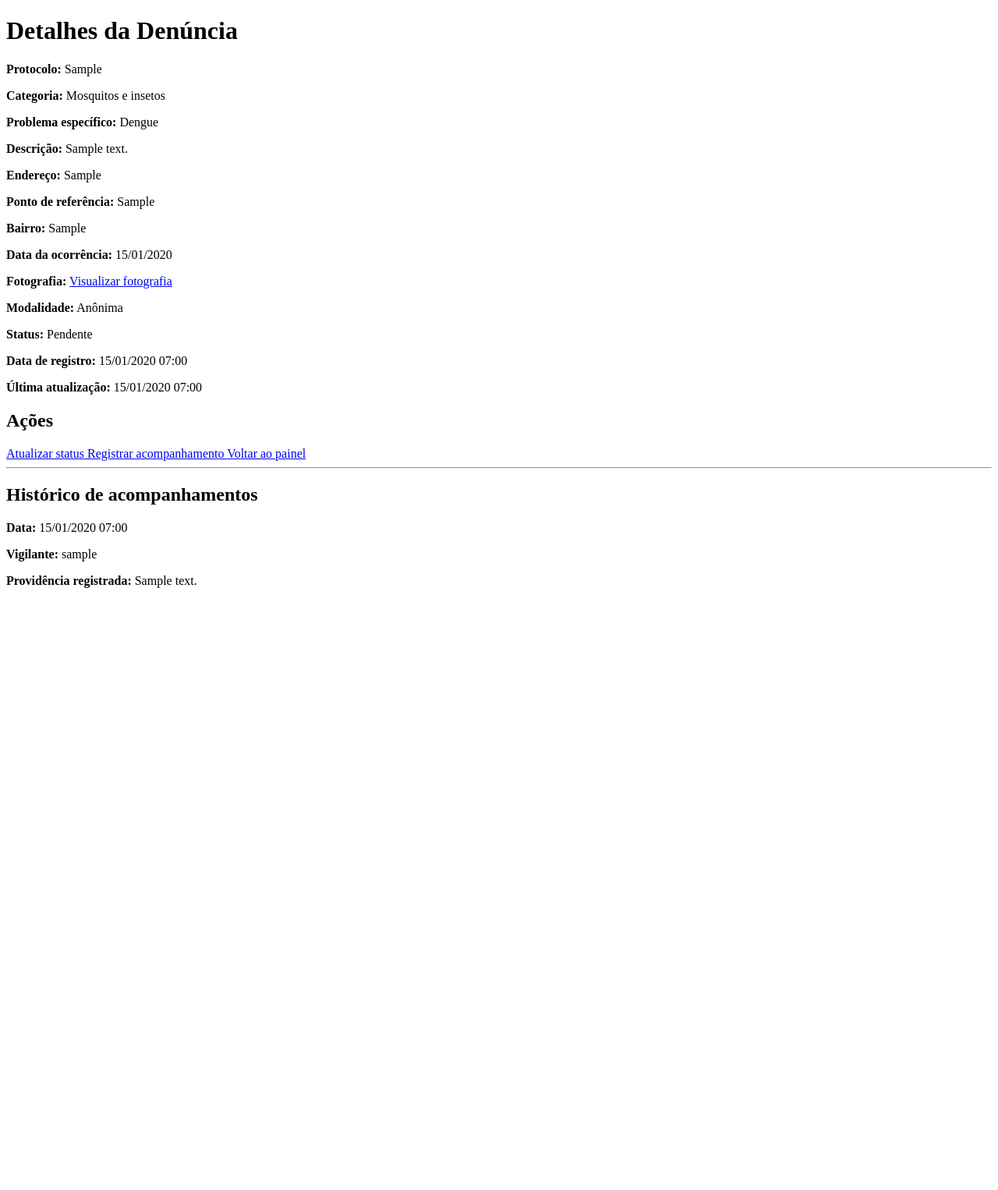
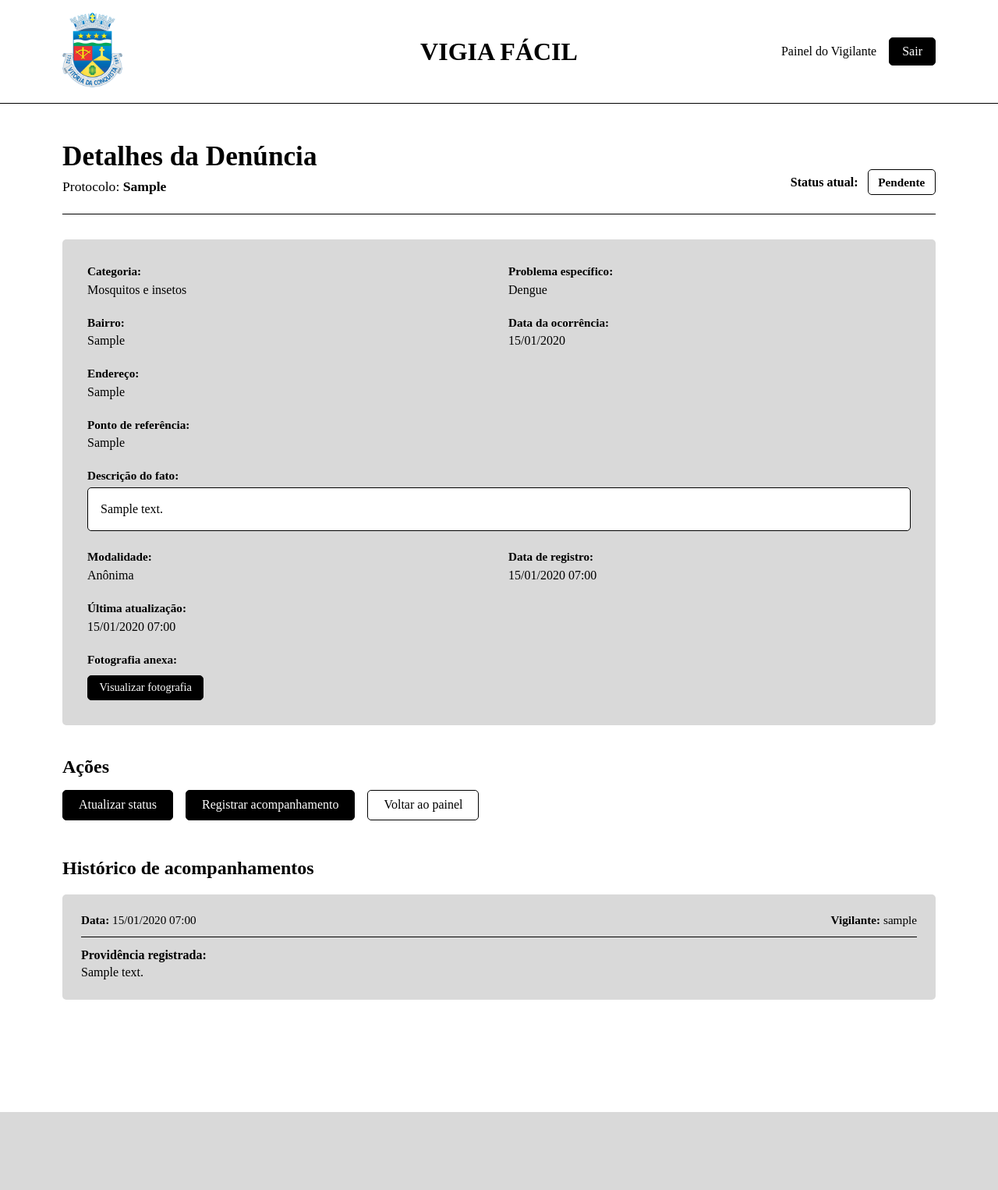
Before and after one commit to livia-trindade/vigiafacil, a Django app: page /painel/denuncia/1/ in a window 1280 px wide. Shown: the whole page at 78% size. Before the commit the page ends 754 px from the top, so only its background shows below. Run offline with Django 4.2, Linux system fonts and the light colour scheme; a user stored in the database is signed in; tables that the repository leaves empty hold one stand-in row (values such as "Sample post").

Commit message:
Criando css do detalhamento da denuncia

```diff
--- /dev/null
+++ b/painel/static/painel/css/detalhes.css
@@ -0,0 +1,335 @@
+body {
+    margin: 0;
+    color: #000000;
+    background-color: #ffffff;
+}
+
+a {
+    text-decoration: none;
+}
+
+button {
+    font-family: inherit;
+}
+
+.container {
+    margin: 0 auto;
+    padding-left: 5rem;
+    padding-right: 5rem;
+}
+
+/* CABEÇALHO */
+
+header {
+    border-bottom: 1px solid #000000;
+    background-color: #ffffff;
+}
+
+.cabecalho-conteudo {
+    display: grid;
+    grid-template-columns: 1fr auto 1fr;
+    align-items: center;
+    padding-top: 1rem;
+    padding-bottom: 1rem;
+}
+
+header img {
+    width: auto;
+    height: 6rem;
+}
+
+.titulo {
+    margin: 0;
+    font-size: 2rem;
+    text-align: center;
+}
+
+.acoes-cabecalho {
+    display: flex;
+    align-items: center;
+    justify-content: flex-end;
+    gap: 1rem;
+}
+
+.identificacao {
+    color: #000000;
+    font-size: 1rem;
+}
+
+.btn-sair {
+    color: #ffffff;
+    background: #000000;
+    font-size: 1rem;
+    border: 1px solid #000000;
+    border-radius: 5px;
+    padding: 0.5rem 1rem;
+    cursor: pointer;
+}
+
+.btn-sair:hover,
+.btn-primario:hover,
+.btn-foto:hover {
+    background-color: #333333;
+}
+
+/* PÁGINA DE DETALHES */
+
+.detalhes-pagina {
+    padding-top: 3rem;
+    padding-bottom: 4rem;
+}
+
+.topo-detalhes {
+    display: flex;
+    justify-content: space-between;
+    align-items: flex-end;
+    margin-bottom: 2rem;
+    border-bottom: 1px solid #000000;
+    padding-bottom: 1.5rem;
+}
+
+.titulo-bloco h2 {
+    margin: 0 0 0.5rem;
+    font-size: 2.2rem;
+}
+
+.titulo-bloco p {
+    margin: 0;
+    font-size: 1.1rem;
+}
+
+.protocolo-destaque {
+    font-weight: bold;
+}
+
+.status-box {
+    display: flex;
+    align-items: center;
+    gap: 0.75rem;
+}
+
+.status-rotulo {
+    font-size: 1rem;
+    font-weight: bold;
+}
+
+.badge-status {
+    background-color: #ffffff;
+    border: 1px solid #000000;
+    border-radius: 5px;
+    padding: 0.4rem 0.8rem;
+    font-size: 0.95rem;
+    font-weight: bold;
+}
+
+/* CARTÃO DE INFORMAÇÕES */
+
+.card-bloco {
+    background-color: #D9D9D9;
+    border-radius: 5px;
+    padding: 2rem;
+    margin-bottom: 2.5rem;
+}
+
+.info-grid {
+    display: grid;
+    grid-template-columns: repeat(2, 1fr);
+    gap: 1.5rem;
+}
+
+.campo {
+    display: flex;
+    flex-direction: column;
+    gap: 0.35rem;
+    font-size: 1rem;
+}
+
+.campo strong {
+    font-size: 0.95rem;
+}
+
+.campo-completo {
+    grid-column: 1 / -1;
+}
+
+.texto-descricao {
+    margin: 0;
+    background-color: #ffffff;
+    border: 1px solid #000000;
+    border-radius: 5px;
+    padding: 1rem;
+    white-space: pre-wrap;
+    line-height: 1.4;
+}
+
+.btn-foto {
+    display: inline-block;
+    color: #ffffff;
+    background-color: #000000;
+    border: 1px solid #000000;
+    border-radius: 5px;
+    padding: 0.4rem 0.9rem;
+    font-size: 0.9rem;
+    margin-top: 0.35rem;
+}
+
+/* SEÇÃO DE AÇÕES */
+
+.secao-acoes {
+    margin-bottom: 3rem;
+}
+
+.secao-acoes h3 {
+    margin: 0 0 1rem;
+    font-size: 1.5rem;
+}
+
+.acoes-lista {
+    display: flex;
+    gap: 1rem;
+    flex-wrap: wrap;
+}
+
+.btn-acao {
+    display: inline-flex;
+    align-items: center;
+    justify-content: center;
+    font-size: 1rem;
+    border-radius: 5px;
+    padding: 0.6rem 1.25rem;
+    cursor: pointer;
+}
+
+.btn-primario {
+    color: #ffffff;
+    background-color: #000000;
+    border: 1px solid #000000;
+}
+
+.btn-secundario {
+    color: #000000;
+    background-color: #ffffff;
+    border: 1px solid #000000;
+}
+
+.btn-secundario:hover {
+    background-color: #f0f0f0;
+}
+
+/* SEÇÃO DE HISTÓRICO */
+
+.secao-historico {
+    margin-bottom: 2rem;
+}
+
+.secao-historico h3 {
+    margin: 0 0 1.25rem;
+    font-size: 1.5rem;
+}
+
+.historico-lista {
+    display: flex;
+    flex-direction: column;
+    gap: 1.25rem;
+}
+
+.acompanhamento-item {
+    background-color: #D9D9D9;
+    border-radius: 5px;
+    padding: 1.5rem;
+}
+
+.acompanhamento-cabecalho {
+    display: flex;
+    justify-content: space-between;
+    border-bottom: 1px solid #000000;
+    padding-bottom: 0.75rem;
+    margin-bottom: 0.75rem;
+    font-size: 0.95rem;
+}
+
+.acompanhamento-texto {
+    margin: 0;
+    line-height: 1.4;
+    font-size: 1rem;
+}
+
+.vazio {
+    text-align: center;
+    font-size: 1rem;
+    padding: 2.5rem 1rem;
+}
+
+.vazio p {
+    margin: 0;
+}
+
+/* RODAPÉ */
+
+.rodape {
+    background-color: #D9D9D9;
+    margin-top: 3rem;
+    height: 100px;
+}
+
+/* RESPONSIVIDADE */
+
+@media (max-width: 900px) {
+    .container {
+        padding-left: 2rem;
+        padding-right: 2rem;
+    }
+
+    .cabecalho-conteudo {
+        grid-template-columns: auto 1fr;
+        gap: 1rem;
+    }
+
+    .titulo {
+        text-align: left;
+    }
+
+    .acoes-cabecalho {
+        grid-column: 1 / -1;
+        justify-content: space-between;
+    }
+
+    .info-grid {
+        grid-template-columns: 1fr;
+    }
+}
+
+@media (max-width: 650px) {
+    .container {
+        padding-left: 1rem;
+        padding-right: 1rem;
+    }
+
+    header img {
+        height: 4rem;
+    }
+
+    .titulo {
+        font-size: 1.5rem;
+    }
+
+    .topo-detalhes {
+        flex-direction: column;
+        align-items: flex-start;
+        gap: 1rem;
+    }
+
+    .acoes-lista {
+        flex-direction: column;
+    }
+
+    .btn-acao {
+        width: 100%;
+        box-sizing: border-box;
+    }
+
+    .acompanhamento-cabecalho {
+        flex-direction: column;
+        gap: 0.35rem;
+    }
+}
--- a/painel/static/painel/css/style.css
+++ b/painel/static/painel/css/style.css
@@ -1,6 +1,5 @@
 body {
     margin: 0;
-    font-family: Arial, sans-serif;
     color: #000000;
     background-color: #ffffff;
 }
--- a/templates/painel/detalha.html
+++ b/templates/painel/detalha.html
@@ -1,162 +1,171 @@
+{% load static %}
 <!DOCTYPE html>
 <html lang="pt-br">
 <head>
     <meta charset="UTF-8">
     <meta name="viewport" content="width=device-width, initial-scale=1.0">
-    <title>Detalhes da Denúncia</title>
+    <link rel="stylesheet" href="{% static 'painel/css/detalhes.css' %}">
+    <title>Detalhes da Denúncia #{{ denuncia.protocolo }} | Vigia Fácil</title>
 </head>
 
 <body>
-    <main class="container">
-        <h1>Detalhes da Denúncia</h1>
+    <header>
+        <div class="container cabecalho-conteudo">
+            <a href="{% url 'dashboard-painel' %}" class="brasao">
+                <img src="{% static 'denuncia/images/brasao-prefeitura.png' %}" alt="Brasão da Prefeitura">
+            </a>
 
-        <div class="info">
+            <h1 class="titulo">VIGIA FÁCIL</h1>
 
-            <p>
-                <strong>Protocolo:</strong>
-                {{ denuncia.protocolo }}
-            </p>
+            <div class="acoes-cabecalho">
+                <span class="identificacao">Painel do Vigilante</span>
 
-            <p>
+                <form action="{% url 'logout-usuario' %}" method="post">
+                    {% csrf_token %}
+                    <button type="submit" class="btn-sair">Sair</button>
+                </form>
+            </div>
+        </div>
+    </header>
+
+    <main class="container detalhes-pagina">
+        <section class="topo-detalhes">
+            <div class="titulo-bloco">
+                <h2>Detalhes da Denúncia</h2>
+                <p>Protocolo: <span class="protocolo-destaque">{{ denuncia.protocolo }}</span></p>
+            </div>
+
+            <div class="status-box">
+                <span class="status-rotulo">Status atual:</span>
+                <span class="badge-status">{{ denuncia.get_status_display }}</span>
+            </div>
+        </section>
+
+        <!-- CARTÃO PRINCIPAL DE INFORMAÇÕES -->
+        <section class="card-bloco info-grid">
+            <div class="campo">
                 <strong>Categoria:</strong>
-                {{ denuncia.get_tipo_display }}
-            </p>
+                <span>{{ denuncia.get_tipo_display }}</span>
+            </div>
 
-            <p>
+            <div class="campo">
                 <strong>Problema específico:</strong>
-                {{ denuncia.get_problema_display }}
-            </p>
+                <span>{{ denuncia.get_problema_display }}</span>
+            </div>
 
-            <p>
-                <strong>Descrição:</strong>
-                {{ denuncia.descricao }}
-            </p>
+            <div class="campo">
+                <strong>Bairro:</strong>
+                <span>{{ denuncia.bairro }}</span>
+            </div>
 
-            <p>
+            <div class="campo">
+                <strong>Data da ocorrência:</strong>
+                <span>{{ denuncia.data_ocorrencia|date:"d/m/Y"|default:"Não informada" }}</span>
+            </div>
+
+            <div class="campo campo-completo">
                 <strong>Endereço:</strong>
-                {{ denuncia.endereco|default:"Não informado" }}
-            </p>
+                <span>{{ denuncia.endereco|default:"Não informado" }}</span>
+            </div>
 
-            <p>
+            <div class="campo campo-completo">
                 <strong>Ponto de referência:</strong>
-                {{ denuncia.ponto_referencia|default:"Não informado" }}
-            </p>
+                <span>{{ denuncia.ponto_referencia|default:"Não informado" }}</span>
+            </div>
 
-            <p>
-                <strong>Bairro:</strong>
-                {{ denuncia.bairro }}
-            </p>
+            <div class="campo campo-completo">
+                <strong>Descrição do fato:</strong>
+                <p class="texto-descricao">{{ denuncia.descricao }}</p>
+            </div>
 
-            <p>
-                <strong>Data da ocorrência:</strong>
-                {{ denuncia.data_ocorrencia|date:"d/m/Y"|default:"Não informada" }}
-            </p>
+            <div class="campo">
+                <strong>Modalidade:</strong>
+                <span>{% if denuncia.anonima %}Anônima{% else %}Identificada{% endif %}</span>
+            </div>
 
-            <p>
-                <strong>Fotografia:</strong>
+            {% if not denuncia.anonima %}
+                <div class="campo">
+                    <strong>Denunciante:</strong>
+                    <span>{{ denuncia.nome_denunciante }}</span>
+                </div>
+
+                <div class="campo">
+                    <strong>Telefone:</strong>
+                    <span>{{ denuncia.telefone_denunciante }}</span>
+                </div>
+            {% endif %}
+
+            <div class="campo">
+                <strong>Data de registro:</strong>
+                <span>{{ denuncia.data_criacao|date:"d/m/Y H:i" }}</span>
+            </div>
+
+            <div class="campo">
+                <strong>Última atualização:</strong>
+                <span>{{ denuncia.data_atualizacao|date:"d/m/Y H:i" }}</span>
+            </div>
+
+            <div class="campo campo-completo">
+                <strong>Fotografia anexa:</strong>
                 {% if denuncia.foto %}
-                    <a href="{{ denuncia.foto.url }}" target="_blank">
+                    <div>
+                        <a href="{{ denuncia.foto.url }}" target="_blank" class="btn-foto">
                             Visualizar fotografia
                         </a>
+                    </div>
                 {% else %}
-                    Nenhuma fotografia anexada.
+                    <span>Nenhuma fotografia anexada.</span>
                 {% endif %}
-            </p>
+            </div>
+        </section>
 
-            <p>
-                <strong>Modalidade:</strong>
-                {% if denuncia.anonima %}
-                    Anônima
-                {% else %}
-                    Identificada
-                {% endif %}
-            </p>
-
-            {% if not denuncia.anonima %}
-                <p>
-                    <strong>Nome do denunciante:</strong>
-                    {{ denuncia.nome_denunciante }}
-                </p>
-
-                <p>
-                    <strong>Telefone:</strong>
-                    {{ denuncia.telefone_denunciante }}
-                </p>
-            {% endif %}
-
-            <p>
-                <strong>Status:</strong>
-                <span class="status">
-                    {{ denuncia.get_status_display }}
-                </span>
-            </p>
-
-            <p>
-                <strong>Data de registro:</strong>
-                {{ denuncia.data_criacao|date:"d/m/Y H:i" }}
-            </p>
-
-            <p>
-                <strong>Última atualização:</strong>
-                {{ denuncia.data_atualizacao|date:"d/m/Y H:i" }}
-            </p>
-
-        </div>
-
-        <h2>Ações</h2>
-
-        <div class="acoes">
-
-            <a class="botao"
-               href="{% url 'atualizar-status' denuncia.id %}">
+        <!-- AÇÕES -->
+        <section class="secao-acoes">
+            <h3>Ações</h3>
+            <div class="acoes-lista">
+                <a class="btn-acao btn-primario" href="{% url 'atualizar-status' denuncia.id %}">
                     Atualizar status
                 </a>
 
-            <a class="botao"
-               href="{% url 'registrar-acompanhamento' denuncia.id %}">
+                <a class="btn-acao btn-primario" href="{% url 'registrar-acompanhamento' denuncia.id %}">
                     Registrar acompanhamento
                 </a>
 
-            <a class="botao secundario"
-               href="{% url 'dashboard-painel' %}">
+                <a class="btn-acao btn-secundario" href="{% url 'dashboard-painel' %}">
                     Voltar ao painel
                 </a>
+            </div>
+        </section>
 
-        </div>
-
-        <hr>
-
-        <h2>Histórico de acompanhamentos</h2>
+        <!-- HISTÓRICO DE ACOMPANHAMENTOS -->
+        <section class="secao-historico">
+            <h3>Histórico de acompanhamentos</h3>
 
             {% if acompanhamentos %}
+                <div class="historico-lista">
                     {% for acompanhamento in acompanhamentos %}
-
-                <div class="acompanhamento">
-
-                    <p>
-                        <strong>Data:</strong>
-                        {{ acompanhamento.data_registro|date:"d/m/Y H:i" }}
-                    </p>
-
-                    <p>
-                        <strong>Vigilante:</strong>
-                        {{ acompanhamento.vigilante.username }}
-                    </p>
-
-                    <p>
-                        <strong>Providência registrada:</strong>
+                        <div class="acompanhamento-item">
+                            <div class="acompanhamento-cabecalho">
+                                <span><strong>Data:</strong> {{ acompanhamento.data_registro|date:"d/m/Y H:i" }}</span>
+                                <span><strong>Vigilante:</strong> {{ acompanhamento.vigilante.username }}</span>
+                            </div>
+                            <p class="acompanhamento-texto">
+                                <strong>Providência registrada:</strong><br>
                                 {{ acompanhamento.descricao }}
                             </p>
+                        </div>
+                    {% endfor %}
+                </div>
+            {% else %}
+                <div class="card-bloco vazio">
+                    <p>Nenhum acompanhamento foi registrado para esta denúncia até o momento.</p>
+                </div>
+            {% endif %}
+        </section>
+    </main>
 
-                </div>
-
-            {% endfor %}
-        {% else %}
-            <p class="vazio">
-                Nenhum acompanhamento foi registrado para esta denúncia.
-            </p>
-        {% endif %}
-
-    </main>
+    <footer>
+        <div class="rodape"></div>
+    </footer>
 </body>
 </html>
```
Lines whose indentation alone changed are shown as unchanged.
